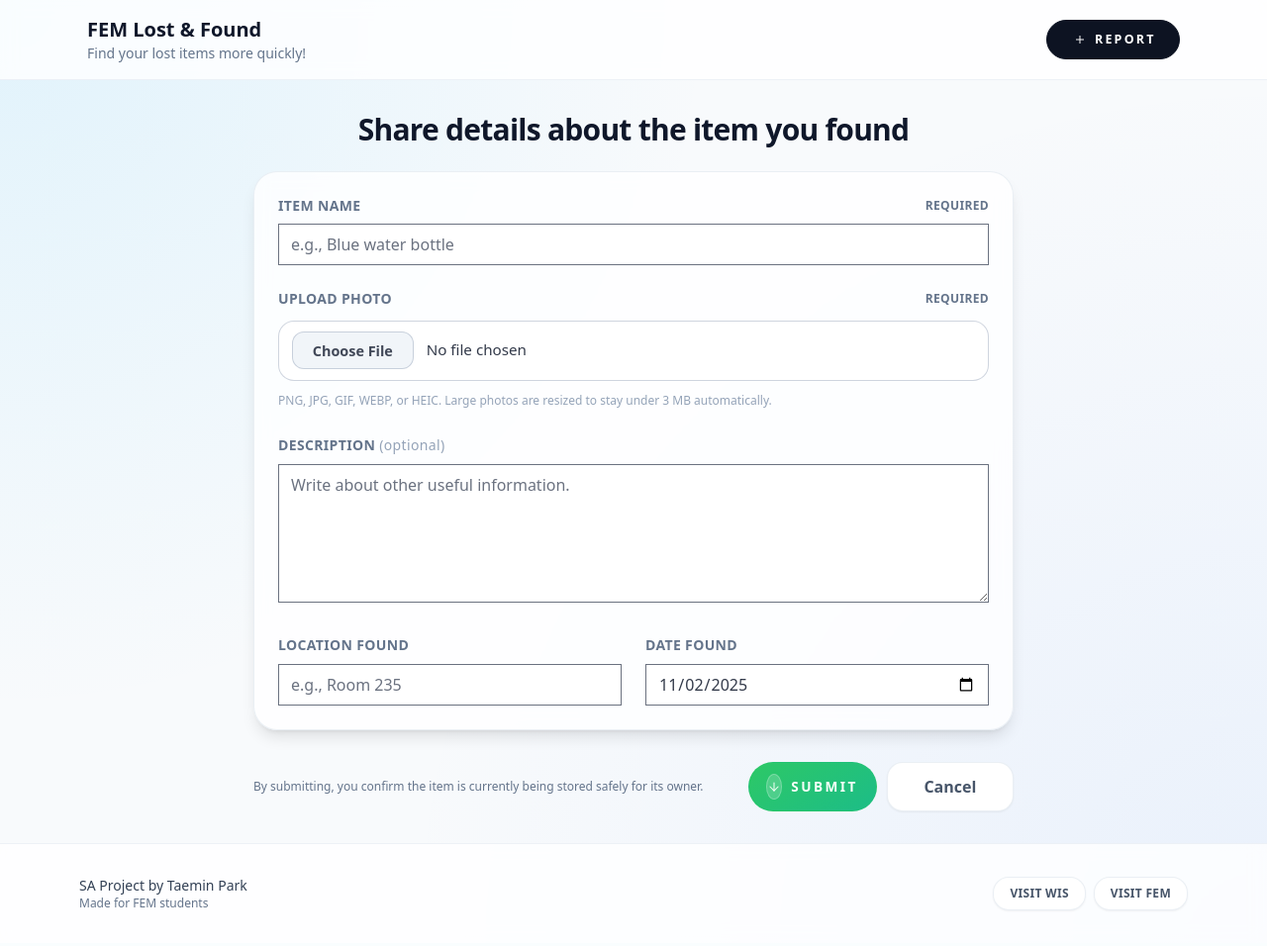
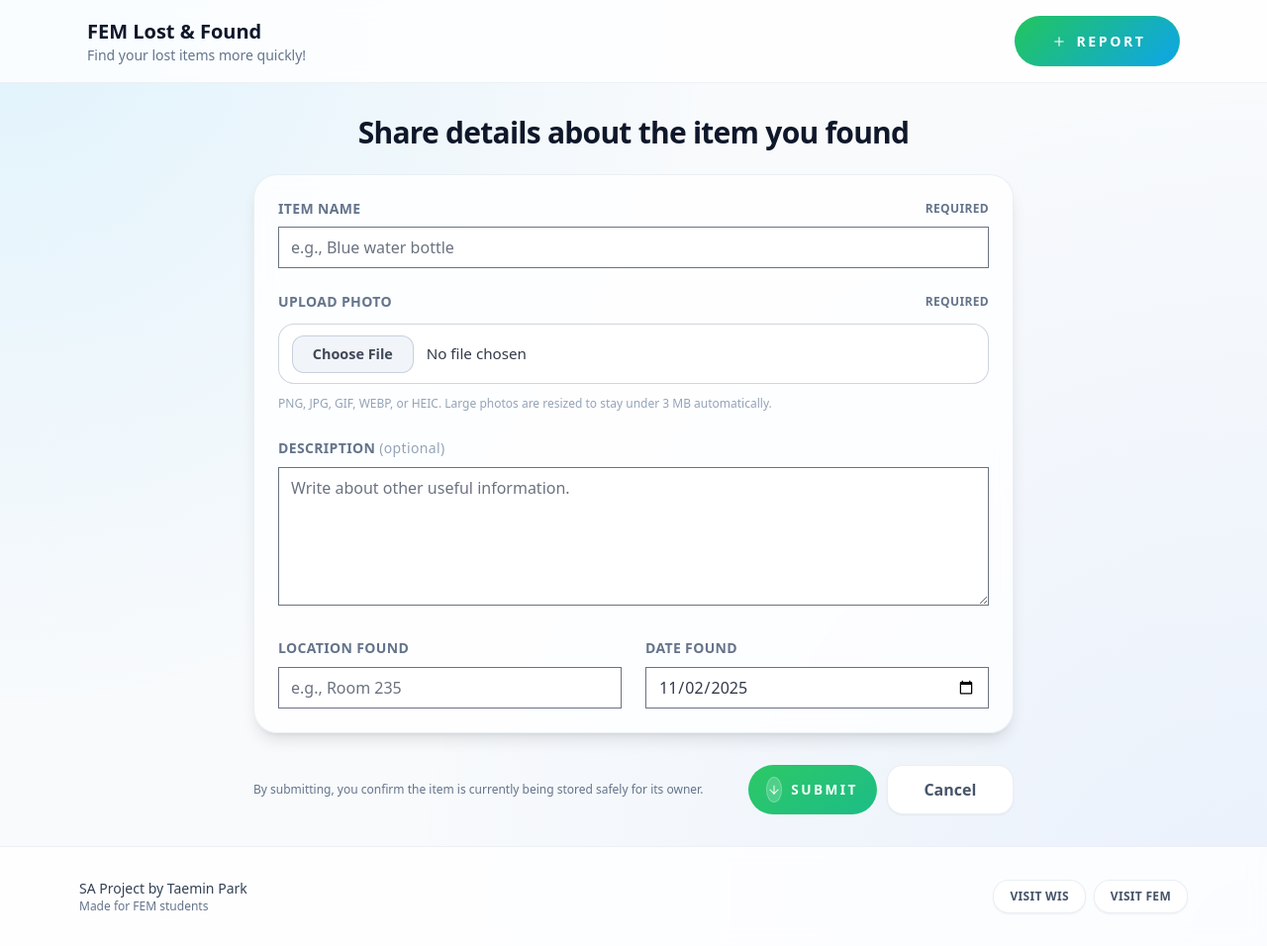
Before and after one commit to taemincode/lostfound, a Flask app: page /report in a window 1280 px wide. Shown: the whole page at 99% size. Before the commit the page ends 920 px from the top, so only its background shows below. Run offline with Flask 3, Linux system fonts and the light colour scheme; some libraries are stand-ins or nearby versions.

Commit message:
Refactor empty state display, enhance image upload handling, and improve navigation button styles

```diff
--- a/static/script.js
+++ b/static/script.js
@@ -12,14 +12,15 @@ document.addEventListener('DOMContentLoaded', () => {
       if (!placeholder) {
         placeholder = document.createElement('div');
         placeholder.id = emptyStateId;
-        placeholder.className = 'col-span-full rounded-3xl border border-dashed border-slate-300/80 bg-white/70 p-10 text-center text-sm text-slate-500 shadow-sm';
+        placeholder.className = 'col-span-full mx-auto max-w-2xl rounded-3xl border border-dashed border-slate-300/80 bg-white/70 p-10 text-center shadow-sm';
         placeholder.innerHTML = `
-          <svg class="mx-auto mb-4 h-10 w-10 text-slate-400" viewBox="0 0 24 24" fill="none" stroke="currentColor" stroke-width="1.5" stroke-linecap="round" stroke-linejoin="round" aria-hidden="true">
+          <svg class="mx-auto h-12 w-12 text-slate-400" viewBox="0 0 24 24" fill="none" stroke="currentColor" stroke-width="1.5" stroke-linecap="round" stroke-linejoin="round" aria-hidden="true">
             <path d="M3 14s1-3 9-3 9 3 9 3" />
             <path d="M7 10a5 5 0 1 1 10 0" />
             <path d="M12 19h.01" />
           </svg>
-          <p data-empty-message></p>
+          <h2 class="mt-4 text-2xl font-semibold text-slate-900" data-empty-message></h2>
+          <p class="mt-3 text-sm text-slate-500">Help your classmates by submitting a lost item report!</p>
         `;
         placeholder.hidden = true;
         itemsGrid.appendChild(placeholder);
@@ -106,6 +107,7 @@ document.addEventListener('DOMContentLoaded', () => {
     let previewObjectUrl = null;
     let currentFileToken = 0;
     let isProcessingImage = false;
+    let allowOversizedSubmission = false;
 
     const formatBytes = (bytes) => {
       if (!bytes || bytes <= 0) return '0 B';
@@ -126,6 +128,7 @@ document.addEventListener('DOMContentLoaded', () => {
       revokePreviewUrl();
       previewImage.removeAttribute('src');
       previewWrapper.hidden = true;
+      allowOversizedSubmission = false;
       if (sizeNote) {
         sizeNote.hidden = true;
         sizeNote.textContent = '';
@@ -232,14 +235,17 @@ document.addEventListener('DOMContentLoaded', () => {
       const originalSize = file.size;
       const lowerType = (file.type || '').toLowerCase();
       if (!lowerType.startsWith('image/')) {
-        return { file, wasCompressed: false, originalSize, finalSize: originalSize };
+        return { file, wasCompressed: false, originalSize, finalSize: originalSize, allowOversized: false };
       }
 
       if (!COMPRESSIBLE_TYPES.has(lowerType)) {
-        if (originalSize > MAX_IMAGE_BYTES) {
-          throw new Error('unsupported-large');
-        }
-        return { file, wasCompressed: false, originalSize, finalSize: originalSize };
+        return {
+          file,
+          wasCompressed: false,
+          originalSize,
+          finalSize: originalSize,
+          allowOversized: originalSize > MAX_IMAGE_BYTES,
+        };
       }
 
       const renderable = await loadRenderableImage(file);
@@ -308,6 +314,7 @@ document.addEventListener('DOMContentLoaded', () => {
           wasCompressed: true,
           originalSize,
           finalSize: compressedFile.size,
+          allowOversized: false,
         };
       } finally {
         renderable.release();
@@ -342,6 +349,7 @@ document.addEventListener('DOMContentLoaded', () => {
       currentFileToken += 1;
       const token = currentFileToken;
       isProcessingImage = true;
+      allowOversizedSubmission = false;
       if (submitButton) {
         submitButton.setAttribute('disabled', 'disabled');
         submitButton.setAttribute('data-loading', 'processing-image');
@@ -354,6 +362,7 @@ document.addEventListener('DOMContentLoaded', () => {
           return;
         }
 
+        const originalIsOversized = file.size > MAX_IMAGE_BYTES;
         const prepared = await prepareImageForUpload(file);
         if (token !== currentFileToken) {
           return;
@@ -362,6 +371,13 @@ document.addEventListener('DOMContentLoaded', () => {
         let assigned = false;
         if (prepared.wasCompressed) {
           assigned = assignFileToInput(prepared.file);
+        }
+
+        if (prepared.allowOversized) {
+          allowOversizedSubmission = true;
+        }
+        if (!allowOversizedSubmission && prepared.wasCompressed && originalIsOversized && !assigned) {
+          allowOversizedSubmission = true;
         }
 
         const finalFile = assigned ? fileInput.files?.[0] ?? prepared.file : file;
@@ -376,10 +392,9 @@ document.addEventListener('DOMContentLoaded', () => {
         }
 
         console.error(error);
+        allowOversizedSubmission = false;
         let message = 'We could not process this image. Please choose a different photo.';
-        if (error.message === 'unsupported-large') {
-          message = 'This photo format cannot be resized here. Please upload a JPG, PNG, or WebP under 3 MB.';
-        } else if (error.message === 'image-too-large') {
+        if (error.message === 'image-too-large') {
           message = 'We could not shrink this photo under 3 MB. Please choose a smaller image.';
         }
         alert(message);
@@ -413,7 +428,7 @@ document.addEventListener('DOMContentLoaded', () => {
       }
       const file = fileInput.files?.[0];
       if (!file) return;
-      if (file.size > MAX_IMAGE_BYTES) {
+      if (file.size > MAX_IMAGE_BYTES && !allowOversizedSubmission) {
         event.preventDefault();
         alert('Please choose a photo under 3 MB so we can process it quickly.');
       }
--- a/static/style.css
+++ b/static/style.css
@@ -216,32 +216,32 @@ body {
   align-items: center;
   justify-content: center;
   gap: 0.4rem;
-  padding: 0.6rem 1.45rem;
+  padding: 0.85rem 2.1rem;
   border-radius: 999px;
-  border: 1px solid #0d1322;
-  background: #11192c;
+  border: 1px solid rgba(34, 197, 94, 0.5);
+  background: linear-gradient(135deg, #22c55e, #0ea5e9);
   color: #ffffff;
-  font-size: 0.78rem;
+  font-size: 0.88rem;
   font-weight: 600;
   letter-spacing: 0.18em;
   text-transform: uppercase;
   text-decoration: none;
-  box-shadow: 0 20px 44px -28px rgba(17, 25, 44, 0.6);
+  box-shadow: 0 26px 58px -28px rgba(14, 165, 233, 0.38);
   transition: transform 0.25s ease, box-shadow 0.25s ease, background 0.25s ease, border-color 0.25s ease, color 0.25s ease;
 }
 
 .nav-report--active {
-  background: #0d1322;
-  border-color: #0d1322;
-  box-shadow: 0 24px 52px -30px rgba(13, 19, 34, 0.65);
+  background: linear-gradient(135deg, #22c55e, #0ea5e9);
+  border-color: rgba(34, 197, 94, 0.5);
+  box-shadow: 0 26px 58px -28px rgba(14, 165, 233, 0.38);
 }
 
 .nav-report:hover,
 .nav-report:focus-visible {
   transform: translateY(-2px);
-  background: #0d1322;
-  border-color: #0d1322;
-  box-shadow: 0 26px 56px -28px rgba(13, 19, 34, 0.6);
+  background: linear-gradient(135deg, #16a34a, #0284c7);
+  border-color: rgba(14, 165, 233, 0.6);
+  box-shadow: 0 32px 68px -28px rgba(14, 165, 233, 0.45);
   outline: none;
 }
 
@@ -254,8 +254,8 @@ body {
   display: inline-flex;
   align-items: center;
   justify-content: center;
-  width: 18px;
-  height: 18px;
+  width: 22px;
+  height: 22px;
   border-radius: 0;
   background: transparent;
   border: 0;
@@ -263,8 +263,8 @@ body {
 }
 
 .nav-report__icon svg {
-  width: 12px;
-  height: 12px;
+  width: 14px;
+  height: 14px;
   stroke: currentColor;
 }
 
--- a/templates/layout.html
+++ b/templates/layout.html
@@ -127,7 +127,9 @@
               toast.dataset.state = 'hidden';
               setTimeout(() => toast.remove(), 300);
             };
-            closeBtn?.addEventListener('click', dismiss);
+            if (closeBtn) {
+              closeBtn.addEventListener('click', dismiss);
+            }
             setTimeout(dismiss, 6000 + index * 1000);
           });
         }
```
Also changed, not shown: templates/index.html (+5 -5 lines).
